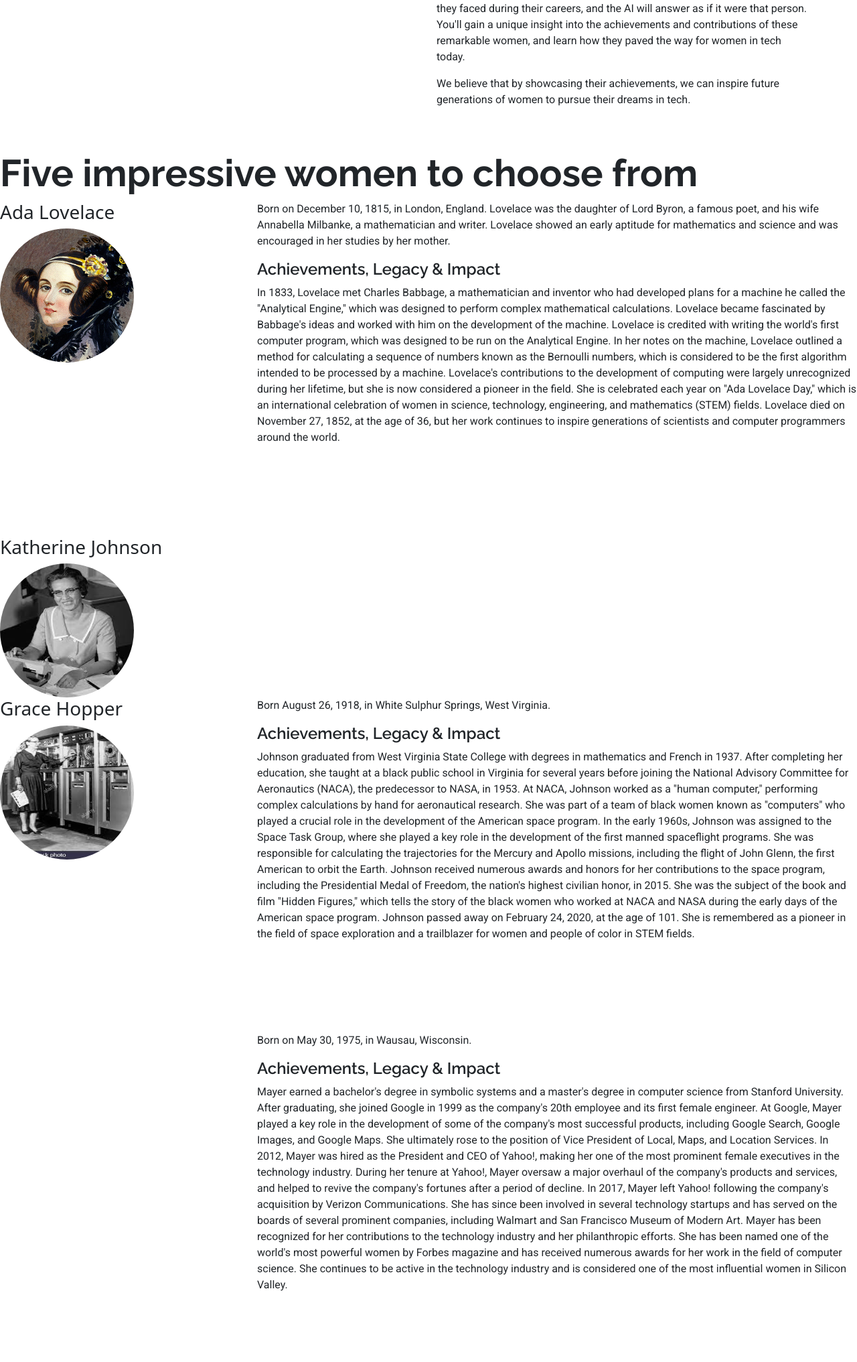
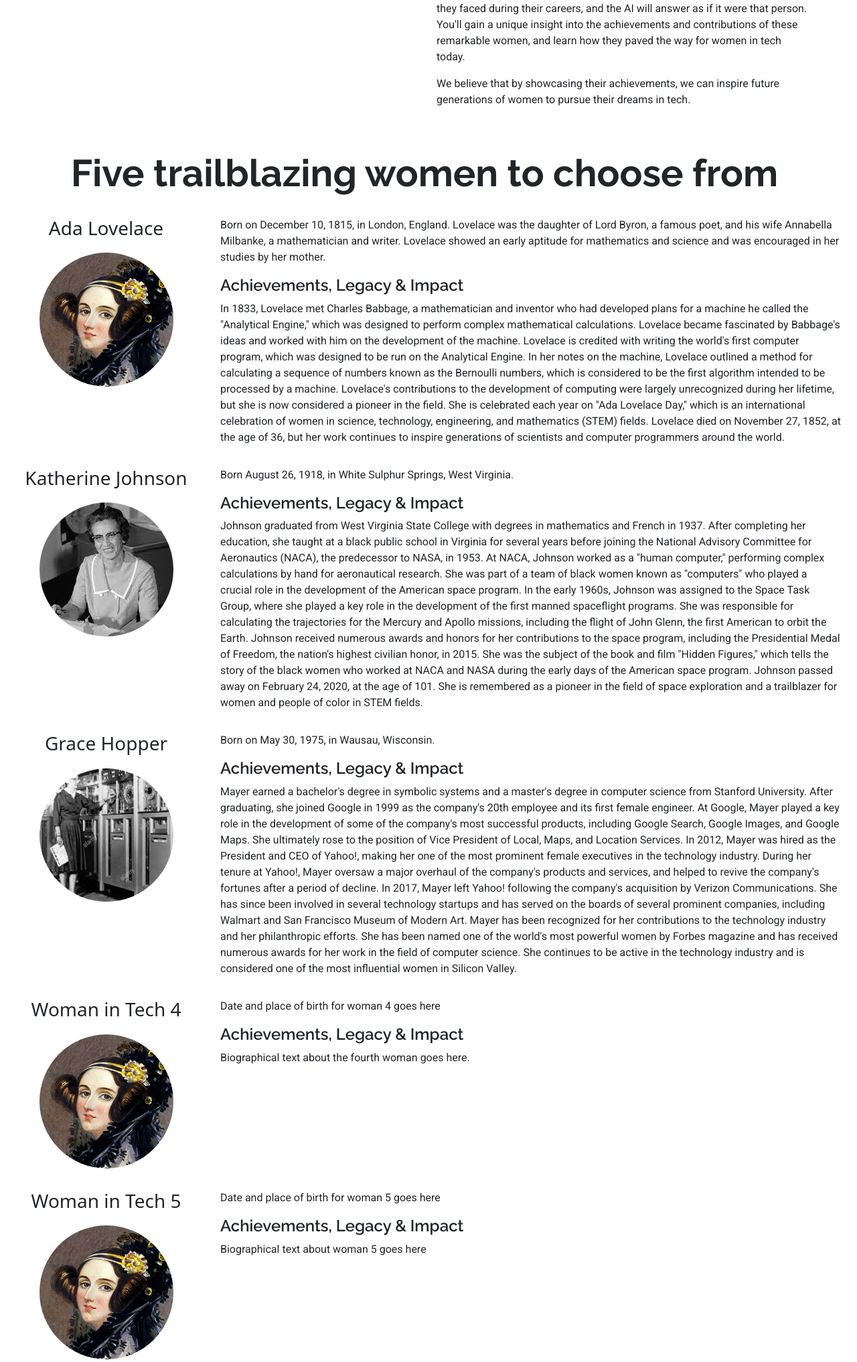
Before and after one commit to keironchaudhry/women-in-tech-hackathon, a Flask app: page / in a window 1280 px wide. Shown: the part 1661-3694 px from the top of the page at 67% size. Run offline with Flask 2, Linux system fonts and the light colour scheme; some libraries are stand-ins or nearby versions.

Commit message:
Add css and bootstrap styling to the biographies section on the home page

```diff
--- a/static/style.css
+++ b/static/style.css
@@ -86,39 +86,30 @@ nav .nav-item a:hover {
 .img-about {
   border-radius: 5px;
 }
+
 /*Bio section*/
-#bio-section {
-  height: 2000px;
+
+.bio {
+    margin-bottom: 1rem;
 }
-.bio {
-  width: 100%;
-  height: 500px;
+
+#bio-header {
+    text-align: center;
 }
+
 .bio-div-img {
-  width: 20%;
-  height: 500px;
-  float: left;
+    text-align: center;
 }
-.bio-txt {
-  width: 70%;
-  height: 500px;
-  float: right;
-}
+
 .img-bio {
   border-radius: 50%;
-  height: 200px;
-  width: 200px;
+  width: 95%;
+  max-width: 200px;
+  margin-top: 0.75rem;
+  margin-bottom: 1rem;
 }
-/*
-.bio-img-right {
-  width: 20%;
-  float: right;
-}
-.bio-txt-left {
-  width: 70%;
-  height: 500px;
-  float: left;
-} */
+
+
 /*Selection section*/
 .card {
   border-radius: 10px;
--- a/templates/home.html
+++ b/templates/home.html
@@ -21,7 +21,7 @@
                  <h2>Chat with Women in Tech History</h2>
                  <div class="about-text">
                      <p>Welcome to ChatWIT, a project that lets you engage in a conversation with some of the most iconic women in the tech industry. Have you ever wondered what it was like to work alongside Ada Lovelace, the world's first programmer, or Grace Hopper, who pioneered the development of computer programming languages? Now, you can experience it firsthand with our AI-powered chatbot.</p>
-                      <!-- 3 Womans imgs div -->
+                      <!-- 3 Women imgs div -->
                      <div class="about-imgs d-flex gap-2 flex-wrap justify-content-sm-center">
                          <img class="img-about img-fluid flex-grow-1" src="../static/assets/imgs/ada.jpg" alt="Ada Lovelace">
                          <img class="img-about img-fluid flex-grow-1" src="../static/assets/imgs/grace.jpg" alt="Grace hopper">
@@ -46,70 +46,134 @@
      </section>
      <!--Bio Section-->
     <section id="bio-section">
-        <h2>Five impressive women to choose from</h2>
-        <div class="bio">
-            <div class="bio-div-img">
+        <div class="container-fluid pe-md-4">
+            <div class="row">
+                <div class="col-12 pb-4">
+                    <h2 id="bio-header">Five trailblazing women to choose from</h2>
+                </div>
+            </div>
+            <div class="bio row">
+                <div class="bio-div-img col-md-3">
                     <h3>Ada Lovelace</h3>
                     <img class="img-bio" src="../static/assets/imgs/ada-lovelace.jpg" alt="Ada Lovelace">
                 </div>
-            <div class="bio-txt">
+                <div class="bio-txt col-md-9">
                     <p>Born on December 10, 1815, in London, England.
-                    Lovelace was the daughter of Lord Byron, a famous poet, and his wife Annabella Milbanke, a mathematician and writer.
-                    Lovelace showed an early aptitude for mathematics and science and was encouraged in her studies by her mother.
+                        Lovelace was the daughter of Lord Byron, a famous poet, and his wife Annabella Milbanke, a
+                        mathematician and writer.
+                        Lovelace showed an early aptitude for mathematics and science and was encouraged in her studies
+                        by her mother.
                     </p>
                     <h4>Achievements, Legacy & Impact</h4>
                     <p>
-                    In 1833, Lovelace met Charles Babbage, a mathematician and inventor who had developed plans for a machine he called the "Analytical Engine," which was designed to perform complex mathematical calculations.
-                    Lovelace became fascinated by Babbage's ideas and worked with him on the development of the machine.
-                    Lovelace is credited with writing the world's first computer program, which was designed to be run on the Analytical Engine.
-                    In her notes on the machine, Lovelace outlined a method for calculating a sequence of numbers known as the Bernoulli numbers, which is considered to be the first algorithm intended to be processed by a machine.
-                    Lovelace's contributions to the development of computing were largely unrecognized during her lifetime, but she is now considered a pioneer in the field.
-                    She is celebrated each year on "Ada Lovelace Day," which is an international celebration of women in science, technology, engineering, and mathematics (STEM) fields.
-                    Lovelace died on November 27, 1852, at the age of 36, but her work continues to inspire generations of scientists and computer programmers around the world.
+                        In 1833, Lovelace met Charles Babbage, a mathematician and inventor who had developed plans for
+                        a machine he called the "Analytical Engine," which was designed to perform complex mathematical
+                        calculations.
+                        Lovelace became fascinated by Babbage's ideas and worked with him on the development of the
+                        machine.
+                        Lovelace is credited with writing the world's first computer program, which was designed to be
+                        run on the Analytical Engine.
+                        In her notes on the machine, Lovelace outlined a method for calculating a sequence of numbers
+                        known as the Bernoulli numbers, which is considered to be the first algorithm intended to be
+                        processed by a machine.
+                        Lovelace's contributions to the development of computing were largely unrecognized during her
+                        lifetime, but she is now considered a pioneer in the field.
+                        She is celebrated each year on "Ada Lovelace Day," which is an international celebration of
+                        women in science, technology, engineering, and mathematics (STEM) fields.
+                        Lovelace died on November 27, 1852, at the age of 36, but her work continues to inspire
+                        generations of scientists and computer programmers around the world.
                     </p>
                 </div>
             </div>
-        <div class="bio>
-            <div class="bio-div-img">
+            <div class="bio row">
+                <div class="bio-div-img col-md-3">
                     <h3>Katherine Johnson</h3>
                     <img class="img-bio" src="../static/assets/imgs/katherine-johnson.jpg" alt="Katherine Johnson">
                 </div>
-            <div class="bio-txt">
+                <div class="bio-txt col-md-9">
                     <p>Born August 26, 1918, in White Sulphur Springs, West Virginia.</p>
                     <h4>Achievements, Legacy & Impact</h4>
                     <p>
-                    Johnson graduated from West Virginia State College with degrees in mathematics and French in 1937.
-                    After completing her education, she taught at a black public school in Virginia for several years before joining the National Advisory Committee for Aeronautics (NACA), the predecessor to NASA, in 1953.
-                    At NACA, Johnson worked as a "human computer," performing complex calculations by hand for aeronautical research.
-                    She was part of a team of black women known as "computers" who played a crucial role in the development of the American space program.
-                    In the early 1960s, Johnson was assigned to the Space Task Group, where she played a key role in the development of the first manned spaceflight programs.
-                    She was responsible for calculating the trajectories for the Mercury and Apollo missions, including the flight of John Glenn, the first American to orbit the Earth.
-                    Johnson received numerous awards and honors for her contributions to the space program, including the Presidential Medal of Freedom, the nation's highest civilian honor, in 2015.
-                    She was the subject of the book and film "Hidden Figures," which tells the story of the black women who worked at NACA and NASA during the early days of the American space program.
-                    Johnson passed away on February 24, 2020, at the age of 101. She is remembered as a pioneer in the field of space exploration and a trailblazer for women and people of color in STEM fields.
+                        Johnson graduated from West Virginia State College with degrees in mathematics and French in
+                        1937.
+                        After completing her education, she taught at a black public school in Virginia for several
+                        years before joining the National Advisory Committee for Aeronautics (NACA), the predecessor to
+                        NASA, in 1953.
+                        At NACA, Johnson worked as a "human computer," performing complex calculations by hand for
+                        aeronautical research.
+                        She was part of a team of black women known as "computers" who played a crucial role in the
+                        development of the American space program.
+                        In the early 1960s, Johnson was assigned to the Space Task Group, where she played a key role in
+                        the development of the first manned spaceflight programs.
+                        She was responsible for calculating the trajectories for the Mercury and Apollo missions,
+                        including the flight of John Glenn, the first American to orbit the Earth.
+                        Johnson received numerous awards and honors for her contributions to the space program,
+                        including the Presidential Medal of Freedom, the nation's highest civilian honor, in 2015.
+                        She was the subject of the book and film "Hidden Figures," which tells the story of the black
+                        women who worked at NACA and NASA during the early days of the American space program.
+                        Johnson passed away on February 24, 2020, at the age of 101. She is remembered as a pioneer in
+                        the field of space exploration and a trailblazer for women and people of color in STEM fields.
                     </p>
                 </div>
             </div>
-
-        <div class="bio>
-            <div class="bio-div-img">
+            <div class="bio row">
+                <div class="bio-div-img col-md-3">
                     <h3>Grace Hopper</h3>
                     <img class="img-bio" src="../static/assets/imgs/grace-hopper.jpg" alt="Grace Hopper">
                 </div>
-            <div class="bio-txt">
+                <div class="bio-txt col-md-9">
                     <p>Born on May 30, 1975, in Wausau, Wisconsin.</p>
                     <h4>Achievements, Legacy & Impact</h4>
                     <p>
-                    Mayer earned a bachelor's degree in symbolic systems and a master's degree in computer science from Stanford University.
-                    After graduating, she joined Google in 1999 as the company's 20th employee and its first female engineer.
-                    At Google, Mayer played a key role in the development of some of the company's most successful products, including Google Search, Google Images, and Google Maps.
+                        Mayer earned a bachelor's degree in symbolic systems and a master's degree in computer science
+                        from Stanford University.
+                        After graduating, she joined Google in 1999 as the company's 20th employee and its first female
+                        engineer.
+                        At Google, Mayer played a key role in the development of some of the company's most successful
+                        products, including Google Search, Google Images, and Google Maps.
                         She ultimately rose to the position of Vice President of Local, Maps, and Location Services.
-                    In 2012, Mayer was hired as the President and CEO of Yahoo!, making her one of the most prominent female executives in the technology industry.
-                    During her tenure at Yahoo!, Mayer oversaw a major overhaul of the company's products and services, and helped to revive the company's fortunes after a period of decline.
+                        In 2012, Mayer was hired as the President and CEO of Yahoo!, making her one of the most
+                        prominent female executives in the technology industry.
+                        During her tenure at Yahoo!, Mayer oversaw a major overhaul of the company's products and
+                        services, and helped to revive the company's fortunes after a period of decline.
                         In 2017, Mayer left Yahoo! following the company's acquisition by Verizon Communications.
-                    She has since been involved in several technology startups and has served on the boards of several prominent companies, including Walmart and San Francisco Museum of Modern Art.
-                    Mayer has been recognized for her contributions to the technology industry and her philanthropic efforts. She has been named one of the world's most powerful women by Forbes magazine and has received numerous awards for her work in the field of computer science. She continues to be active in the technology industry and is considered one of the most influential women in Silicon Valley.
+                        She has since been involved in several technology startups and has served on the boards of
+                        several prominent companies, including Walmart and San Francisco Museum of Modern Art.
+                        Mayer has been recognized for her contributions to the technology industry and her philanthropic
+                        efforts. She has been named one of the world's most powerful women by Forbes magazine and has
+                        received numerous awards for her work in the field of computer science. She continues to be
+                        active in the technology industry and is considered one of the most influential women in Silicon
+                        Valley.
                     </p>
+                </div>
+            </div>
+            <div class="bio row">
+                <div class="bio-div-img col-md-3">
+                    <h3>Woman in Tech 4</h3>
+                    <img class="img-bio" src="../static/assets/imgs/ada-lovelace.jpg" alt="Ada Lovelace">
+                </div>
+                <div class="bio-txt col-md-9">
+                    <p>Date and place of birth for woman 4 goes here
+                    </p>
+                    <h4>Achievements, Legacy & Impact</h4>
+                    <p>
+                        Biographical text about the fourth woman goes here.
+                    </p>
+                </div>
+            </div>
+            <div class="bio row">
+                <div class="bio-div-img col-md-3">
+                    <h3>Woman in Tech 5</h3>
+                    <img class="img-bio" src="../static/assets/imgs/ada-lovelace.jpg" alt="Ada Lovelace">
+                </div>
+                <div class="bio-txt col-md-9">
+                    <p>Date and place of birth for woman 5 goes here
+                    </p>
+                    <h4>Achievements, Legacy & Impact</h4>
+                    <p>
+                        Biographical text about woman 5 goes here
+                    </p>
+                </div>
             </div>
         </div>
     </section>
```
Also changed, not shown: static/assets/imgs/grace-hopper.jpg, static/assets/imgs/katherine-johnson.jpg. Lines whose indentation alone changed are shown as unchanged.
